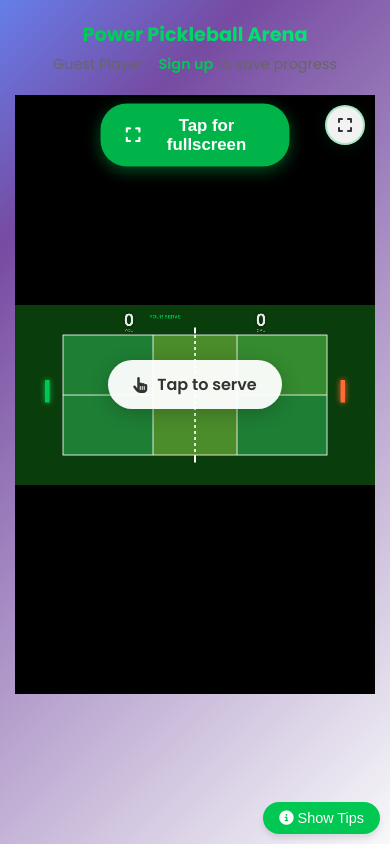
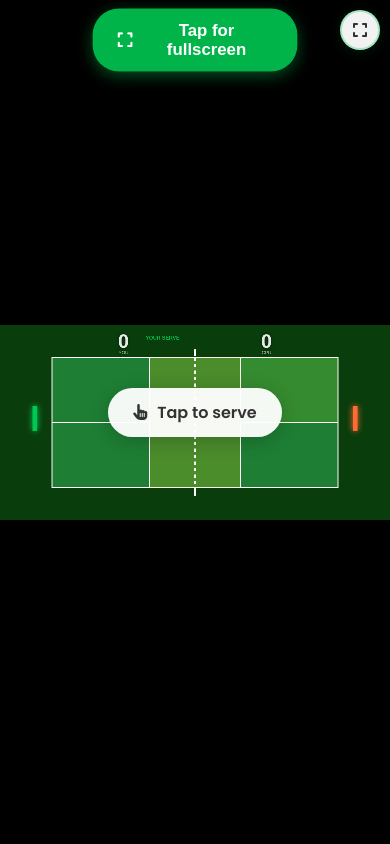
Before and after one commit to sempressimo2/power-pickleball, a Vue app: page /game in a window 390 px wide. Built offline with nearby package versions, Linux system fonts and the light colour scheme.

Commit message:
Update Game.vue

```diff
--- a/src/views/Game.vue
+++ b/src/views/Game.vue
@@ -1,150 +1,31 @@
 <template>
   <div class="game-page">
-    <div class="container-fluid">
-      <div class="game-header">
-        <h2>Power Pickleball Arena</h2>
-        <p v-if="authStore.isAuthenticated" class="player-info">
-          <i class="fas fa-user"></i> {{ authStore.user?.name }}
-        </p>
-        <p v-else class="player-info">
-          Guest Player - <router-link to="/register">Sign up</router-link> to save progress
-        </p>
-      </div>
-
-      <GameCanvas />
-
-      <!-- Minimized tips - now as a collapsible -->
-      <div class="game-tips-mini">
-        <button @click="showTips = !showTips" class="tips-toggle">
-          <i class="fas fa-info-circle"></i> {{ showTips ? 'Hide' : 'Show' }} Tips
-        </button>
-        <div v-if="showTips" class="tips-content">
-          <span><strong>Move:</strong> Mouse/Touch</span>
-          <span><strong>Score:</strong> First to 11</span>
-          <span><strong>Tip:</strong> Hit edges for power shots</span>
-        </div>
-      </div>
-    </div>
+    <GameCanvas />
   </div>
 </template>
 
 <script setup>
-import { ref } from 'vue'
-import { useAuthStore } from '../stores/auth'
 import GameCanvas from '../components/GameCanvas.vue'
-
-const authStore = useAuthStore()
-const showTips = ref(false)
 </script>
 
 <style scoped>
 .game-page {
-  padding: 10px 0;
+  width: 100vw;
   height: calc(100vh - 140px);
-  display: flex;
-  flex-direction: column;
+  padding: 0;
+  margin: 0;
+  overflow: hidden;
+  background: #000;
 }
 
-.container-fluid {
-  max-width: 1400px;
-  width: 100%;
-  margin: 0 auto;
-  padding: 0 15px;
-  height: 100%;
-  display: flex;
-  flex-direction: column;
-}
-
-.game-header {
-  display: flex;
-  justify-content: space-between;
-  align-items: center;
-  padding: 10px 0;
-  margin-bottom: 10px;
-}
-
-.game-header h2 {
-  font-size: 1.5rem;
-  margin: 0;
-  background: var(--gradient-primary);
-  -webkit-background-clip: text;
-  -webkit-text-fill-color: transparent;
-}
-
-.player-info {
-  font-size: 0.9rem;
-  color: #666;
-  margin: 0;
-}
-
-.player-info a {
-  color: var(--primary-color);
-  text-decoration: none;
-  font-weight: 600;
-}
-
-.game-tips-mini {
-  position: fixed;
-  bottom: 20px;
-  right: 20px;
-  z-index: 100;
-}
-
-.tips-toggle {
-  background: var(--primary-color);
-  color: white;
-  border: none;
-  padding: 8px 16px;
-  border-radius: 20px;
-  cursor: pointer;
-  font-size: 0.9rem;
-  box-shadow: var(--shadow-md);
-  transition: all 0.3s ease;
-}
-
-.tips-toggle:hover {
-  transform: translateY(-2px);
-  box-shadow: var(--shadow-lg);
-}
-
-.tips-content {
-  position: absolute;
-  bottom: 45px;
-  right: 0;
-  background: white;
-  padding: 15px;
-  border-radius: var(--radius-md);
-  box-shadow: var(--shadow-lg);
-  display: flex;
-  flex-direction: column;
-  gap: 8px;
-  min-width: 250px;
-  font-size: 0.85rem;
-}
-
-.tips-content span {
-  display: block;
-  padding: 5px 0;
-  border-bottom: 1px solid #eee;
-}
-
-.tips-content span:last-child {
-  border-bottom: none;
-}
-
+/* Mobile - hide nav and footer for full screen */
 @media (max-width: 768px) {
-  .game-header {
-    flex-direction: column;
-    gap: 5px;
-  }
-
-  .game-header h2 {
-    font-size: 1.2rem;
-  }
-
-  .game-tips-mini {
-    bottom: 10px;
-    right: 10px;
+  .game-page {
+    height: 100vh;
+    position: fixed;
+    top: 0;
+    left: 0;
+    z-index: 9999;
   }
 }
 </style>
```
